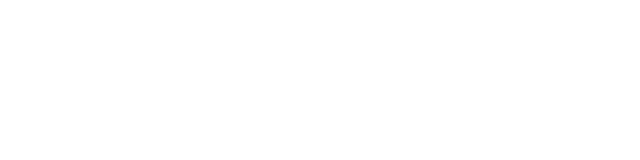
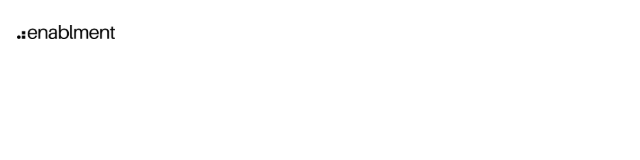
Before and after one commit to Robert-d-s/exam, a Next.js app: page /nav in a window 1280 px wide. Shown: the top 160 px of the page, without its empty margins (0-640 px from the left). Built offline with nearby package versions, Linux system fonts and the light colour scheme.

Commit message:
Add logo to navigation bar

```diff
--- a/src/pages/nav.tsx
+++ b/src/pages/nav.tsx
@@ -1,4 +1,5 @@
 import React, { useState } from "react";
+import Image from "next/image";
 import { useRouter } from "next/router";
 
 interface NavbarProps {
@@ -25,7 +26,15 @@ const Navbar: React.FC<NavbarProps> = ({
   };
 
   return (
-    <nav className="flex justify-center space-x-4 p-4">
+    // <nav className="flex justify-center space-x-4 p-4">
+    <nav
+      className="relative flex items-center justify-center p-4"
+      style={{ minHeight: "64px" }}
+    >
+      <div className="absolute left-0 pl-4">
+        <Image src="/icons/logo.svg" alt="Logo" width={100} height={50} />
+      </div>
+      <div className="flex justify-center space-x-4">
         {sections.map((section) => (
           // Use onMouseEnter and onMouseLeave on the parent div
           <div
@@ -54,6 +63,7 @@ const Navbar: React.FC<NavbarProps> = ({
             </button>
           </div>
         ))}
+      </div>
     </nav>
   );
 };
```
Lines whose indentation alone changed are shown as unchanged.
